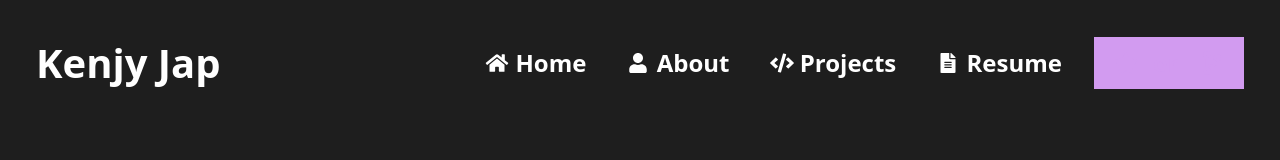
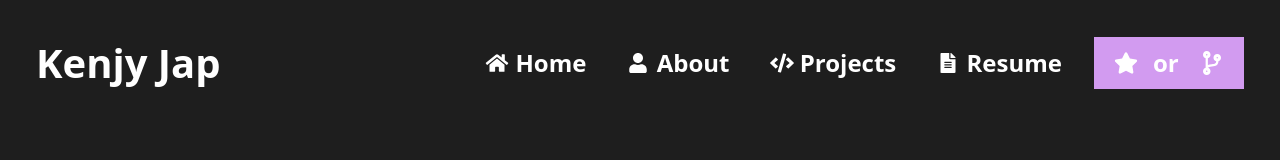
Before and after one commit to Kenhie94/kenjyjap.github.io, a Next.js app in the folder client/: page / in a window 1280 px wide. In both pictures the pointer is over the link "or". Shown: the top 160 px of the page. Built offline with nearby package versions, Linux system fonts and the light colour scheme.

Commit message:
buttonRepo hover is now fixed

```diff
--- a/client/src/app/components/navbar/style.css
+++ b/client/src/app/components/navbar/style.css
@@ -49,7 +49,10 @@
 .buttonRepo:hover {
   background-color: rgb(210, 155, 240);
   border: 2px solid rgb(210, 155, 240);
-  color: white !important;
+}
+
+.button-link:hover {
+  color: white;
 }
 
 /* Add some spacing between links */
```
